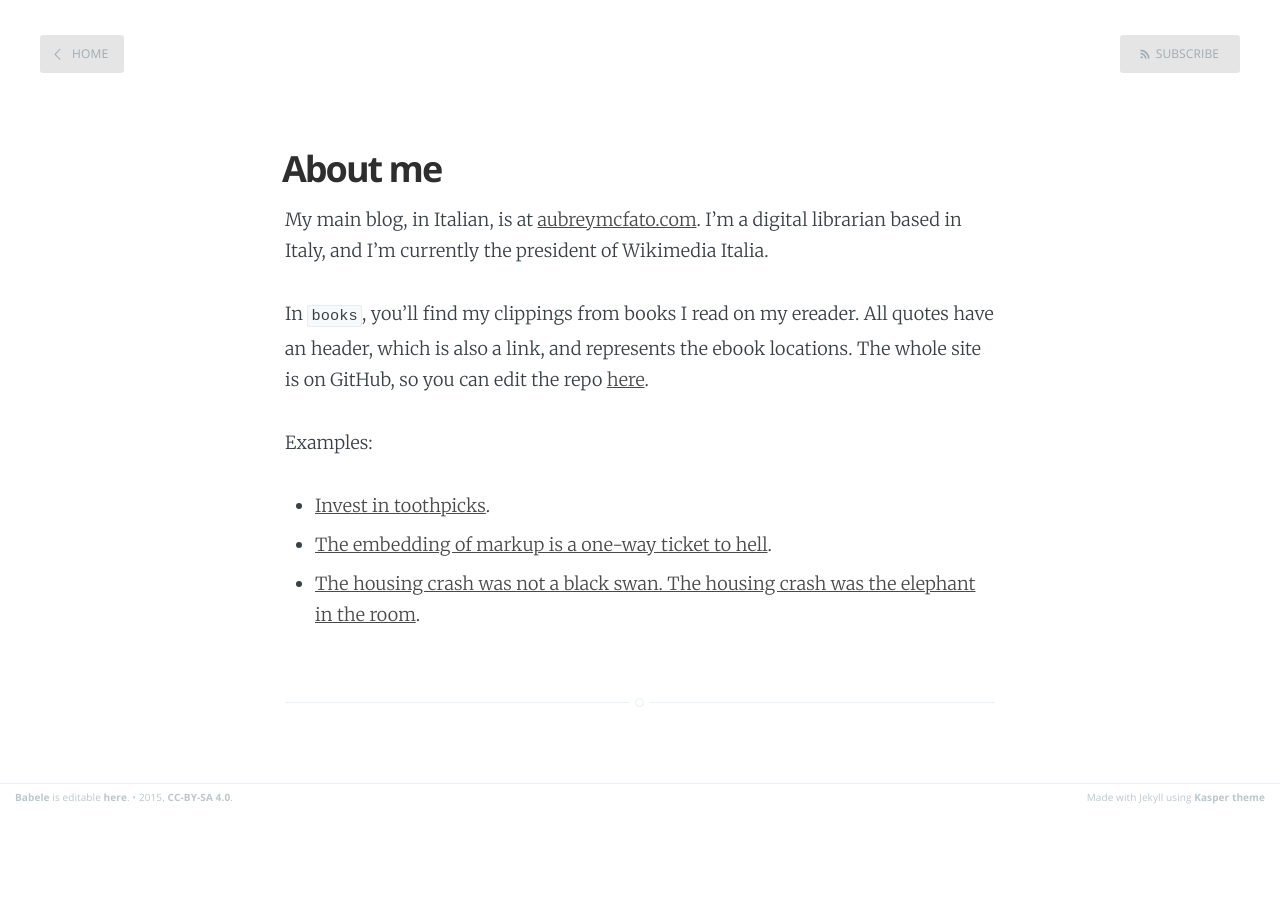
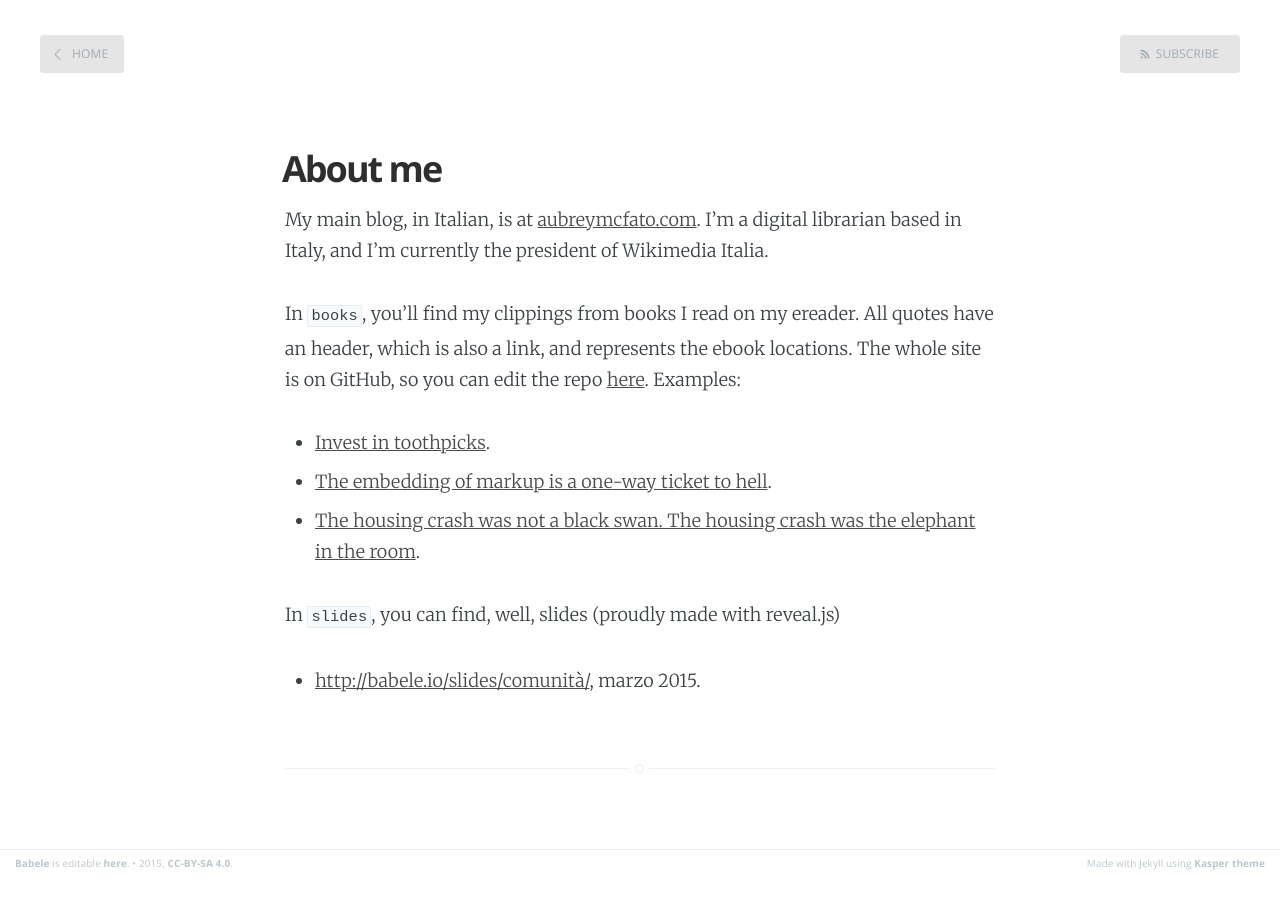
Before and after one commit to Aubreymcfato/aubreymcfato.github.io, a Jekyll site: the page built from about.md, in a window 1280 px wide. Built offline with Jekyll 4.4.1, drawn with Linux system fonts in a browser that asks for light colours; Markdown is read by kramdown in place of the engine named in the settings.

Commit message:
Update about.md

```diff
--- a/about.md
+++ b/about.md
@@ -3,13 +3,16 @@ layout: page
 title: About me
 ---
 
+
 My main blog, in Italian, is at [aubreymcfato.com](http://aubreymcfato.com).
 I'm a digital librarian based in Italy, and I'm currently the president of Wikimedia Italia.
 
-In `books`, you'll find my clippings from books I read on my ereader. All quotes have an header, which is also a link, and represents the ebook locations. The whole site is on GitHub, so you can edit the repo [here](https://github.com/Aubreymcfato/aubreymcfato.github.io).
-
-Examples:
+In `books`, you'll find my clippings from books I read on my ereader. All quotes have an header, which is also a link, and represents the ebook locations. The whole site is on GitHub, so you can edit the repo [here](https://github.com/Aubreymcfato/aubreymcfato.github.io). Examples:
 
 * [Invest in toothpicks](http://babele.io/books/2015/08/01/raw-thought.html#8191-8204).
 * [The embedding of markup is a one-way ticket to hell](http://babele.io/books/2015/08/01/possiplex.html#2).
 * [The housing crash was not a black swan. The housing crash was the elephant in the room](http://babele.io/books/2015/07/31/signal-and-noise.html#397-98).
+
+In `slides`, you can find, well, slides (proudly made with reveal.js)
+
+* [http://babele.io/slides/comunità/](Costruire comunità), marzo 2015.
```
